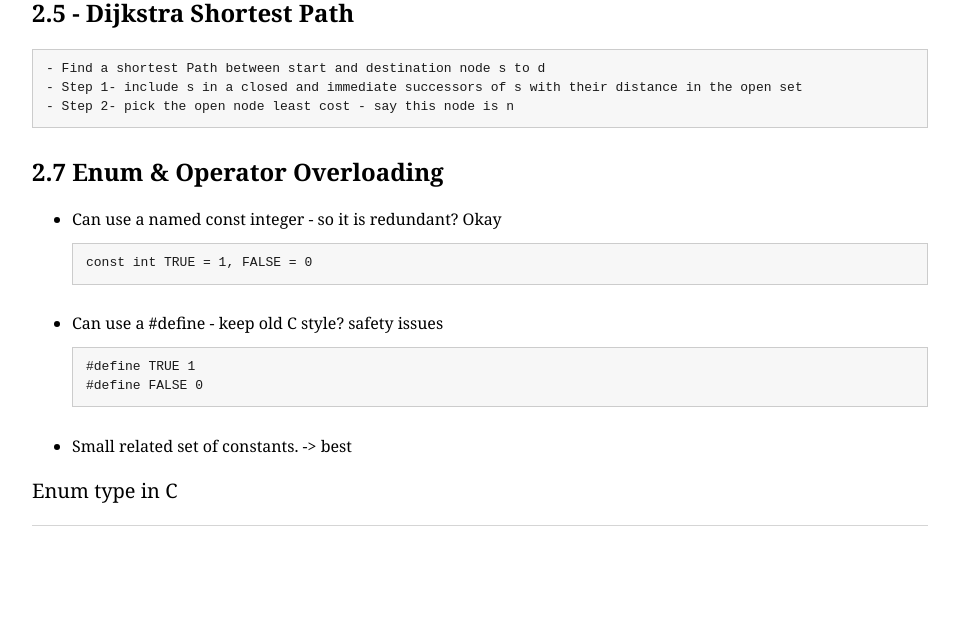
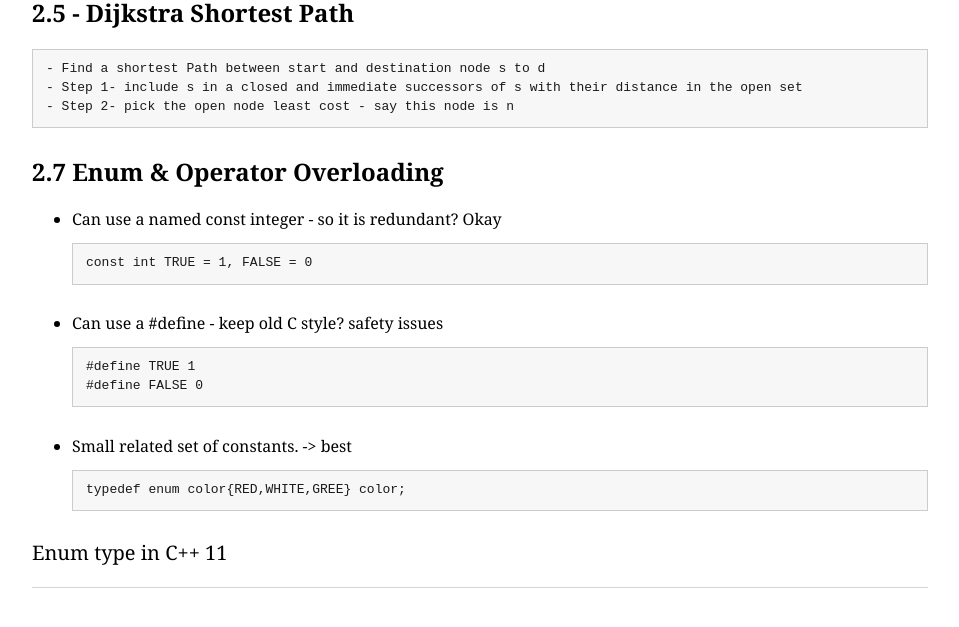
Before and after one commit to congdv/congdv.github.io, a Jekyll site: the page built from _posts/2017-07-31-[TIL]C++-for-c-programer-coursera.md, in a window 1280 px wide and 900 px high, scrolled down 1888 px, cut to the strip 252-879 px from the top of the window. Shown: the whole strip, without its empty margins (160-1119 px from the left). Built offline with Jekyll 4.4.1, drawn with Linux system fonts in a browser that asks for light colours; our own code applies the rules of GitHub Pages for plain Markdown files; Markdown is read by kramdown in place of the engine named in the settings; before the commit the page ends 2726 px from its top, so only the background shows below that.

Commit message:
Update 2017-07-31-[TIL]C++-for-c-programer-coursera.md

````diff
--- a/_posts/2017-07-31-[TIL]C++-for-c-programer-coursera.md
+++ b/_posts/2017-07-31-[TIL]C++-for-c-programer-coursera.md
@@ -72,5 +72,8 @@
 #define FALSE 0
 ```
 - Small related set of constants. -> best
+```
+typedef enum color{RED,WHITE,GREE} color;
+```
 
-[Enum type in C](https://d3c33hcgiwev3.cloudfront.net/_63d8a67f3688cd8b5003e12d730405c5_Enum-type-in-C.pdf?Expires=1502323200&Signature=QpvHEd~FHJaedkkDQBQjbFK5fTvLXFwtK6sKsV-ZiueBJWlBI8-uiCJcYugLpikmoMupEdjZb4rsQPBHdOa56ktQMf7XMUF7G5l7EvNkNLRmmiT0b0uvEndjn17YlbkbnCD98ouh8Yr2x8WvKwVHrlWifv9OLp4rsUdf-hf6qPM_&Key-Pair-Id=APKAJLTNE6QMUY6HBC5A)
+[Enum type in C++ 11](https://d3c33hcgiwev3.cloudfront.net/_63d8a67f3688cd8b5003e12d730405c5_Enum-type-in-C.pdf?Expires=1502323200&Signature=QpvHEd~FHJaedkkDQBQjbFK5fTvLXFwtK6sKsV-ZiueBJWlBI8-uiCJcYugLpikmoMupEdjZb4rsQPBHdOa56ktQMf7XMUF7G5l7EvNkNLRmmiT0b0uvEndjn17YlbkbnCD98ouh8Yr2x8WvKwVHrlWifv9OLp4rsUdf-hf6qPM_&Key-Pair-Id=APKAJLTNE6QMUY6HBC5A)
````
